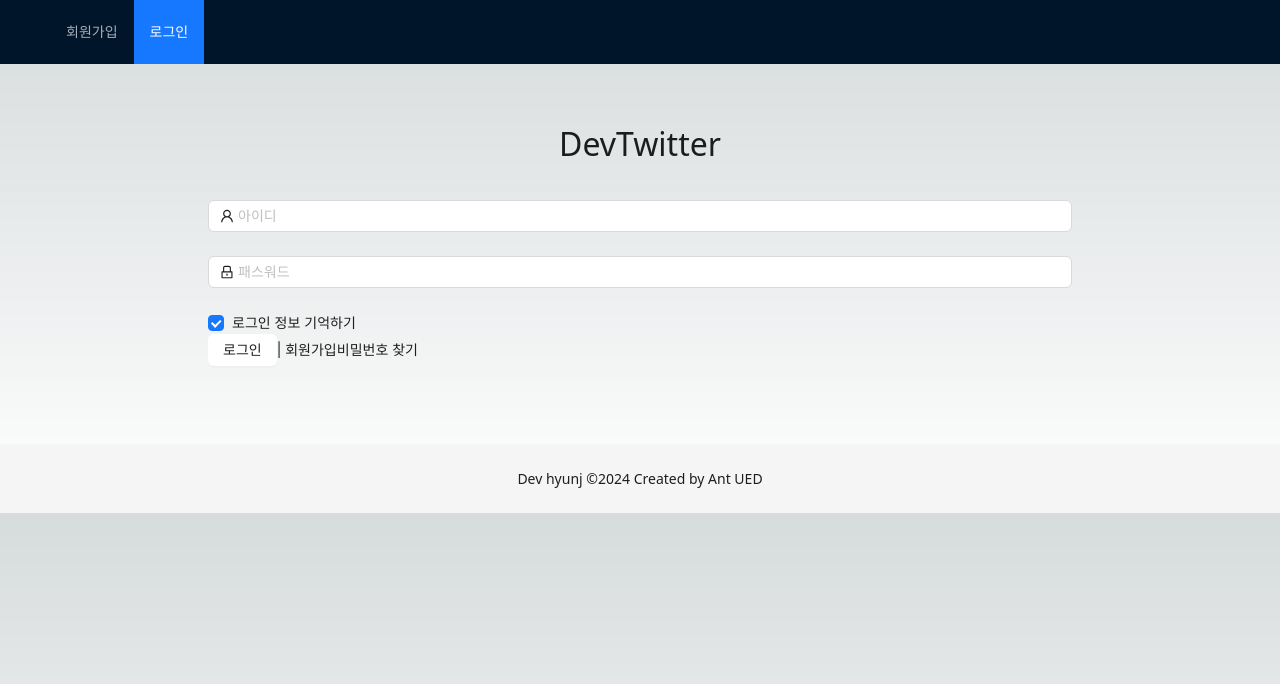
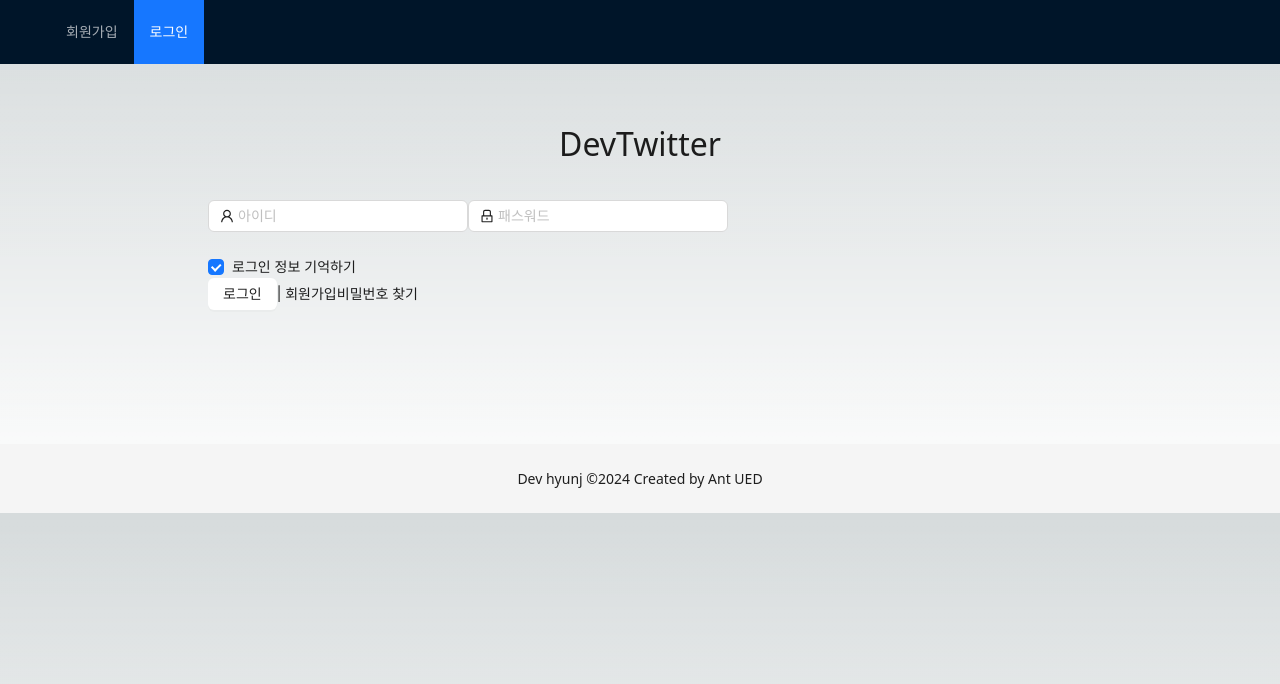
Before and after one commit to sirri1222/node_bird_new, a Next.js app in the folder prepare/front/devhyun_twitter/: page / in a window 1280 px wide. Shown: the top 684 px of the page. Built offline with nearby package versions, Linux system fonts and the light colour scheme; what @giphy/js-fetch-api would draw is missing.

Commit message:
add: 반응형 진행중

```diff
--- a/prepare/front/devhyun_twitter/src/component/main/Login.jsx
+++ b/prepare/front/devhyun_twitter/src/component/main/Login.jsx
@@ -14,7 +14,7 @@ function Login() {
 
   console.log(username);
   return (
-    <>
+    <div className="sm:h-8 sm:w-8">
       <TopTitle titlename={"DevTwitter"} />
       <Form
         name="normal_login"
@@ -37,7 +37,7 @@ function Login() {
           </a>
         </Form.Item>
       </Form>
-    </>
+    </div>
   );
 }
 
--- a/prepare/front/devhyun_twitter/src/component/main/LoginInput.jsx
+++ b/prepare/front/devhyun_twitter/src/component/main/LoginInput.jsx
@@ -3,7 +3,7 @@ import { LockOutlined, UserOutlined } from "@ant-design/icons";
 
 const LoginInput = () => {
   return (
-    <div className="w-1/3">
+    <div className="w-1/2 flex flex-col justify-center">
       <Form.Item
         name="username"
         rules={[{ required: true, message: "아이디를 입력해주세요" }]}
--- a/prepare/front/devhyun_twitter/tailwind.config.js
+++ b/prepare/front/devhyun_twitter/tailwind.config.js
@@ -1,18 +1,21 @@
 /** @type {import('tailwindcss').Config} */
 module.exports = {
   content: [
-    './src/pages/**/*.{js,ts,jsx,tsx,mdx}',
-    './src/components/**/*.{js,ts,jsx,tsx,mdx}',
-    './src/app/**/*.{js,ts,jsx,tsx,mdx}',
+    "./src/pages/**/*.{js,ts,jsx,tsx,mdx}",
+    "./src/components/**/*.{js,ts,jsx,tsx,mdx}",
+    "./src/app/**/*.{js,ts,jsx,tsx,mdx}",
   ],
   theme: {
     extend: {
       backgroundImage: {
-        'gradient-radial': 'radial-gradient(var(--tw-gradient-stops))',
-        'gradient-conic':
-          'conic-gradient(from 180deg at 50% 50%, var(--tw-gradient-stops))',
+        "gradient-radial": "radial-gradient(var(--tw-gradient-stops))",
+        "gradient-conic":
+          "conic-gradient(from 180deg at 50% 50%, var(--tw-gradient-stops))",
       },
+    },
+    screens: {
+      "xsm": "320px",
     },
   },
   plugins: [],
-}
+};
```
